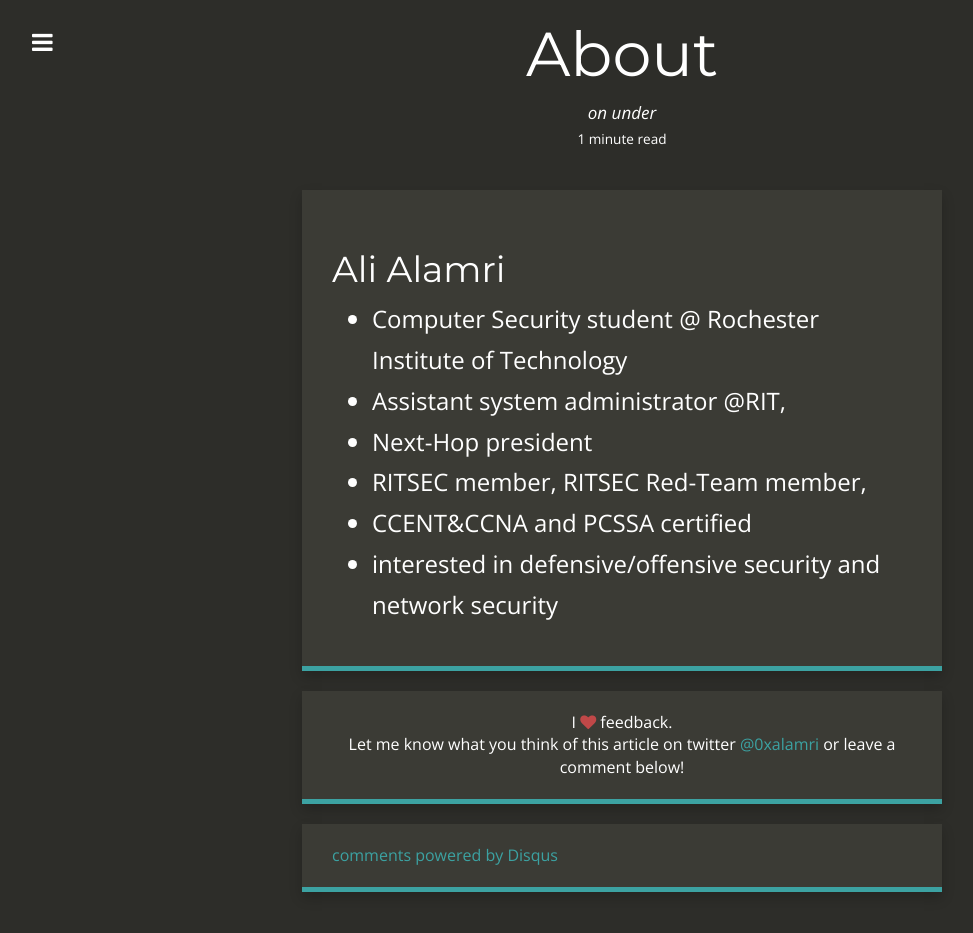
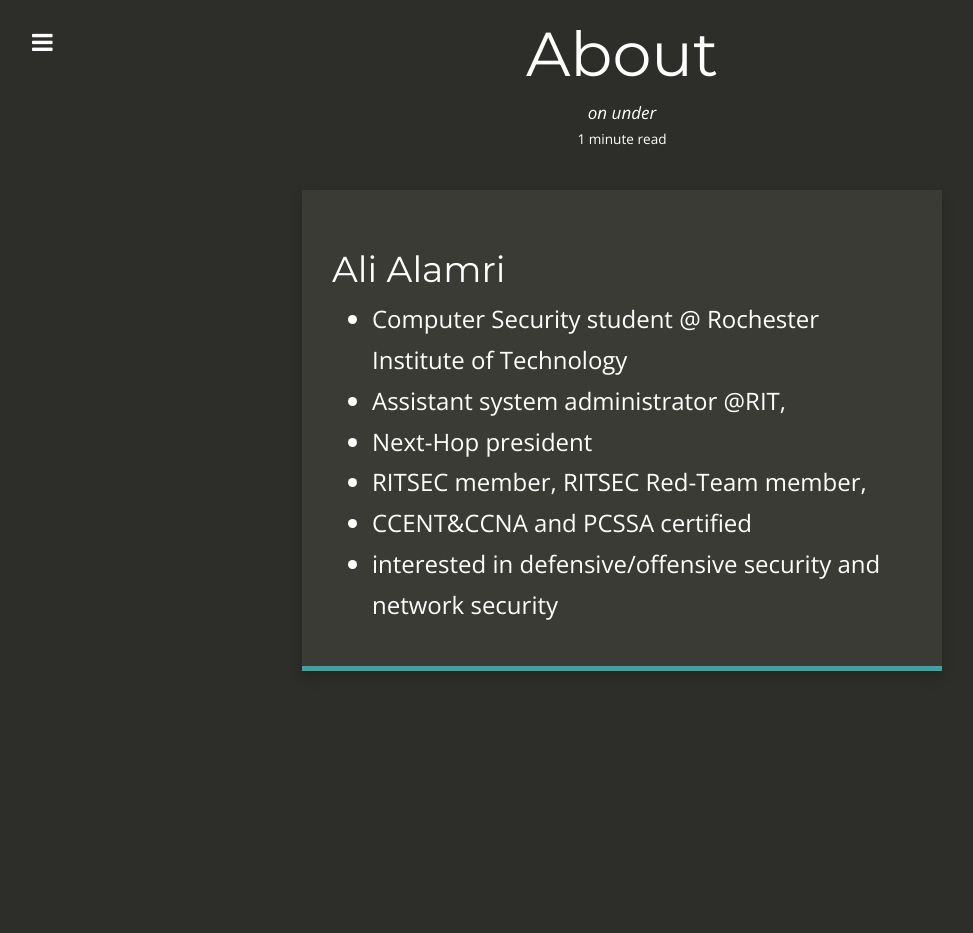
Before and after one commit to sh1dow3r/layer0, a Jekyll site: the page built from about.md, in a window 1280 px wide. Shown: the whole page, without its empty margins (18-991 px from the left). Built offline with Jekyll 4.4.1, drawn with Linux system fonts in a browser that asks for light colours; nearby versions of some CDN libraries; after the commit the page ends 900 px from its top, so only the background shows below that.

Commit message:
adding about page

```diff
--- a/_layouts/about.html
+++ b/_layouts/about.html
@@ -100,71 +100,6 @@ layout: default
         </div>
         {% endif %}
 
-      </div>
-
-      {% if site.twitter_username and site.disqus_account %}
-      <div class="content-panel feedback">
-        I <i class="fa fa-heart"></i> feedback.<br />
-        Let me know what you think of this article on twitter <a href="http://www.twitter.com/{{ site.twitter_username }}">@{{ site.twitter_username }}</a> or leave a comment below!
-      </div>
-      {% elsif site.twitter_username %}
-      <div class="content-panel feedback">
-        I <i class="fa fa-heart"></i> feedback.<br />
-        Let me know what you think of this article on twitter <a href="http://www.twitter.com/{{ site.twitter_username }}">@{{ site.twitter_username }}</a>!
-      </div>
-      {% elsif site.disqus_account %}
-      <div class="content-panel feedback">
-        I <i class="fa fa-heart"></i> feedback.<br />
-        Let me know what you think of this article in the comment section below!
-      </div>
-      {% endif %}
-
-      {% if site.disqus_account %}
-      <div class="content-panel comments">
-        <div id="disqus_thread">
-          <noscript>Please enable JavaScript to view the <a href="http://disqus.com/?ref_noscript">comments powered by Disqus.</a></noscript>
-          <a href="http://disqus.com" class="dsq-brlink">comments powered by <span class="logo-disqus">Disqus</span></a>
-        </div>
-      </div>
-      {% endif %}
-
-      {% if site.related_posts.length > 0 %}
-      <div class="content-panel related clearfix">
-        {% for post in site.related_posts limit:1 %}
-        <div class="related-header">
-          <a href="{{ site.baseurl }}{{ post.url }}">Read More</a>
-        </div>
-          <div class="title">
-            <a href="{{ site.baseurl }}{{ post.url }}">{{ post.title }}</a>
-          </div>
-          <div class="excerpt">
-             {% if post.summary %}
-              {{ post.summary | strip_html | truncatewords:30 }}
-             {% else %}
-              {{ post.excerpt | strip_html | truncatewords:30 }}
-             {% endif %}
-            <a href="{{ site.baseurl }}{{ post.url }}">Continue Reading</a>
-          </div>
-        {% endfor %}
-        <hr />
-        <div class="previous previous-next">
-          {% if page.previous %}
-          <p>
-            <a href="{{ site.baseurl }}{{ page.previous.url }}">{{ page.previous.title }}</a>
-          </p>
-          <p class="date">Published {{ page.previous.date | date: "%B %-d, %Y" }}</p>
-          {% endif %}
-        </div>
-        <div class="next previous-next">
-          {% if page.next %}
-          <p>
-            <a href="{{ site.baseurl }}{{ page.next.url }}">{{ page.next.title }}</a>
-          </p>
-          <p class="date">Published {{ page.next.date | date: "%B %-d, %Y" }}</p>
-          {% endif %}
-        </div>
-      </div>
-      {% endif %}
 
     </div>
 
```
